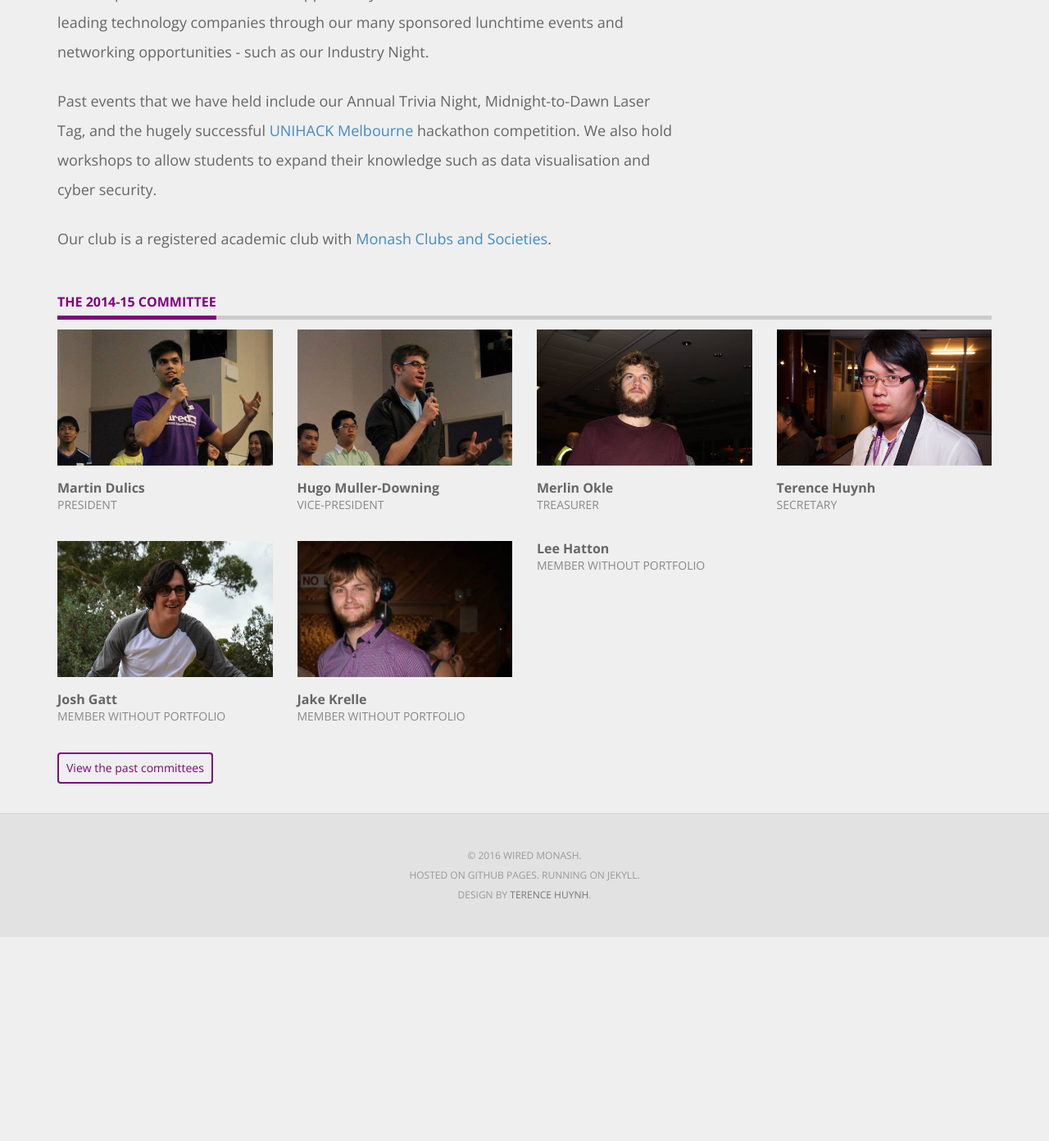
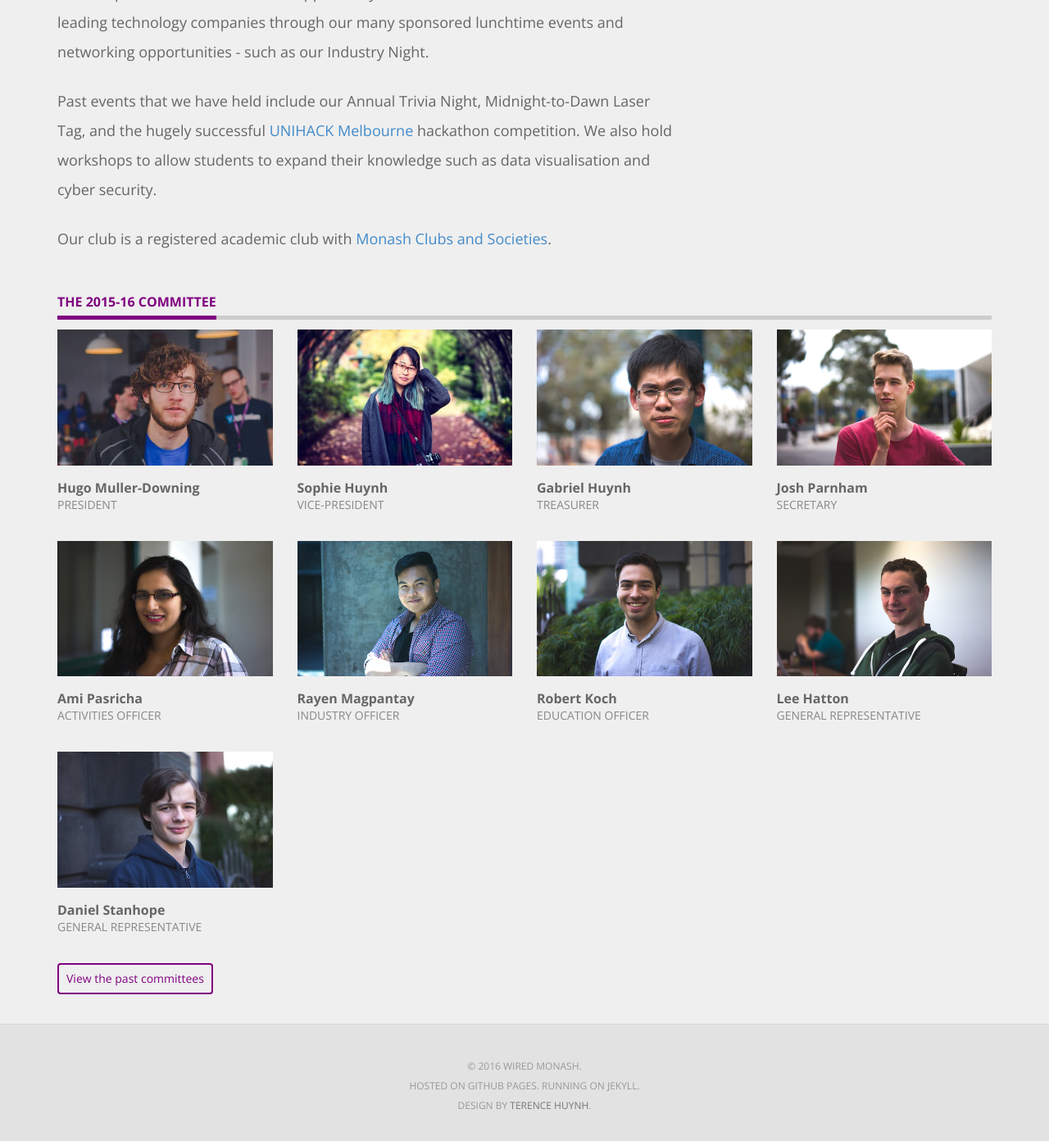
Before and after one commit to wiredmonash/wiredmonash.github.io, a Jekyll site: the page built from about.html, in a window 1280 px wide and 1400 px high, scrolled down 720 px. Shown: the top 1392 px of the window at 82% size. Built offline with Jekyll 4.4.1, drawn with Linux system fonts in a browser that asks for light colours; nearby versions of some CDN libraries; before the commit the page ends 1863 px from its top, so only the background shows below that.

Commit message:
Update about page with new committee info and photos

```diff
--- a/about.html
+++ b/about.html
@@ -46,43 +46,56 @@ slug: about
       </div>
     </div>
     <div id="our-committee" class="page-element">
-      <h3><span>The 2014-15 Committee</span></h3>
+      <h3><span>The 2015-16 Committee</span></h3>
       <div class="row">
         <div class="col-md-3 col-xs-6">
-          <img src="{{site.url}}/assets/img/person/martin-dulics.jpg" />
-          <p class="name">Martin Dulics</p>
+          <img src="{{site.url}}/assets/img/person/hugo-muller-downing.jpg" />
+          <p class="name">Hugo Muller-Downing</p>
           <p class="role">President</p>
         </div>
         <div class="col-md-3 col-xs-6">
-          <img src="{{site.url}}/assets/img/person/hugo-muller-downing.jpg" />
-          <p class="name">Hugo Muller-Downing</p>
+          <img src="{{site.url}}/assets/img/person/sophie-huynh.jpg" />
+          <p class="name">Sophie Huynh</p>
           <p class="role">Vice-President</p>
         </div>
         <div class="col-md-3 col-xs-6">
-          <img src="{{site.url}}/assets/img/person/merlin-okle.jpg" />
-          <p class="name">Merlin Okle</p>
+          <img src="{{site.url}}/assets/img/person/gabriel-huynh.jpg" />
+          <p class="name">Gabriel Huynh</p>
           <p class="role">Treasurer</p>
         </div>
         <div class="col-md-3 col-xs-6">
-          <img src="{{site.url}}/assets/img/person/terence-huynh.jpg" />
-          <p class="name">Terence Huynh</p>
+          <img src="{{site.url}}/assets/img/person/josh-parnham.jpg" />
+          <p class="name">Josh Parnham</p>
           <p class="role">Secretary</p>
         </div>
       </div>
       <div class="row">
         <div class="col-md-3 col-xs-6">
-          <img src="{{site.url}}/assets/img/person/josh-gatt.jpg" />
-          <p class="name">Josh Gatt</p>
-          <p class="role">Member without Portfolio</p>
+          <img src="{{site.url}}/assets/img/person/ami-pasricha.jpg" />
+          <p class="name">Ami Pasricha</p>
+          <p class="role">Activities Officer</p>
         </div>
         <div class="col-md-3 col-xs-6">
-          <img src="{{site.url}}/assets/img/person/jake-krelle.jpg" />
-          <p class="name">Jake Krelle</p>
-          <p class="role">Member without Portfolio</p>
+          <img src="{{site.url}}/assets/img/person/rayen-magpantay.jpg" />
+          <p class="name">Rayen Magpantay</p>
+          <p class="role">Industry Officer</p>
         </div>
         <div class="col-md-3 col-xs-6">
+          <img src="{{site.url}}/assets/img/person/robert-koch.jpg" />
+          <p class="name">Robert Koch</p>
+          <p class="role">Education Officer</p>
+        </div>
+        <div class="col-md-3 col-xs-6">
+          <img src="{{site.url}}/assets/img/person/lee-hatton.jpg" />
           <p class="name">Lee Hatton</p>
-          <p class="role">Member without Portfolio</p>
+          <p class="role">General Representative</p>
+        </div>
+      </div>
+      <div class="row">
+        <div class="col-md-3 col-xs-6">
+          <img src="{{site.url}}/assets/img/person/daniel-stanhope.jpg" />
+          <p class="name">Daniel Stanhope</p>
+          <p class="role">General Representative</p>
         </div>
       </div>
       <a class="btn" href="{{site.url}}/about/alumni/">View the past committees</a>
```
Also changed, not shown: assets/img/person/ami-pasricha.jpg (added), assets/img/person/daniel-stanhope.jpg (added), assets/img/person/gabriel-huynh.jpg (added), assets/img/person/hugo-muller-downing.jpg, assets/img/person/josh-parnham.jpg (added), assets/img/person/lee-hatton.jpg (added), assets/img/person/martin-dulics.jpg, assets/img/person/rayen-magpantay.jpg (added), assets/img/person/robert-koch.jpg (added), assets/img/person/sophie-huynh.jpg (added).
